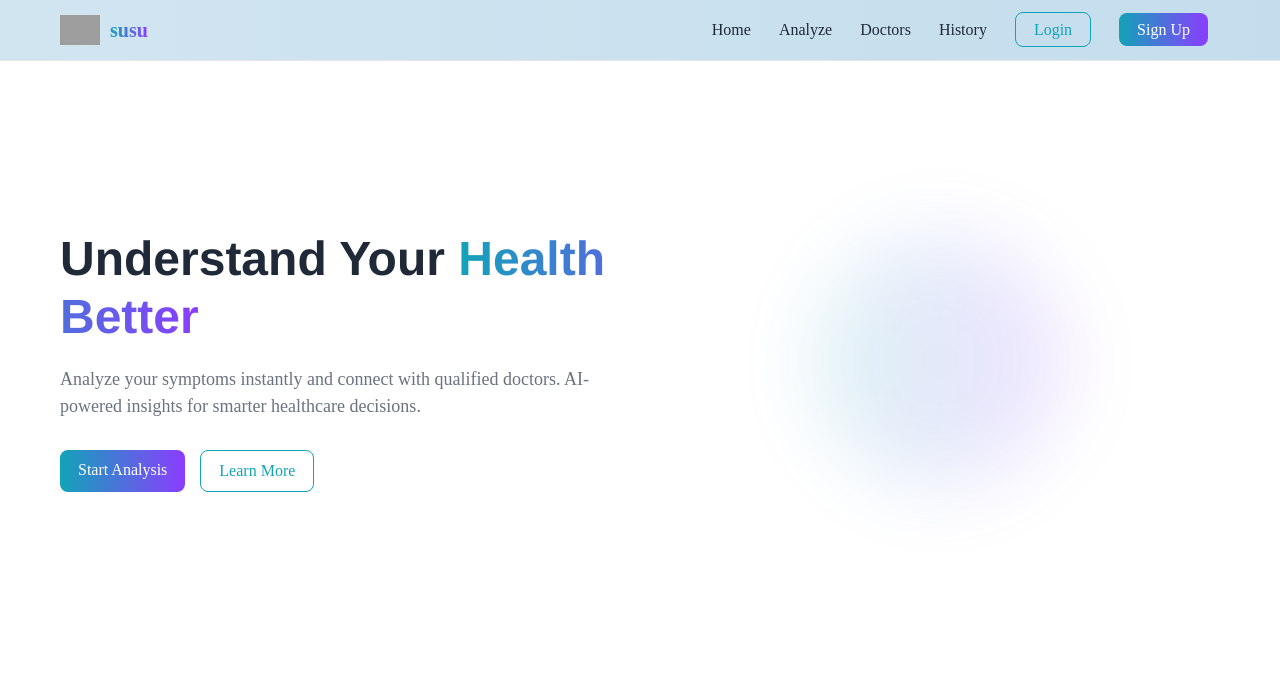
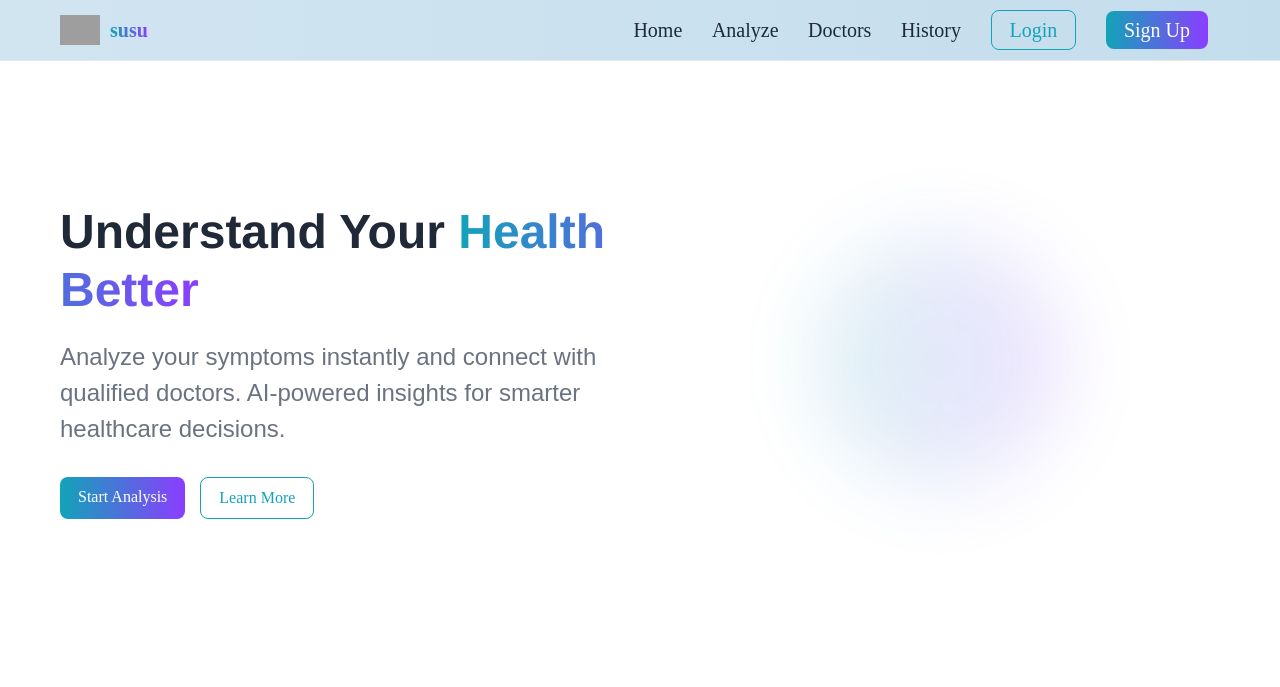
Before and after one commit to utsabduwadi/Doctor-Dai, a Flask app: page / in a window 1280 px wide. Shown: the top 687 px of the page. Run offline with Flask 3, Linux system fonts and the light colour scheme; parts of the project's set-up code (start-up, migrations or seed data) failed here and were passed over; grey boxes are pictures that could not be loaded.

Commit message:
fixing fonts

```diff
--- a/templates/base.html
+++ b/templates/base.html
@@ -16,9 +16,9 @@
       <span>susu</span>
     </div>
 
-    <nav>
+    <nav style="font-size:20px;font-family:Helvetica, sans-serif;">
       <a href="/">Home</a>
-      <a href="/analyze">Analyze</a>
+      <a href="/analyzer">Analyze</a>
       <a href="/doctors">Doctors</a>
       <a href="/history">History</a>
 
--- a/templates/home.html
+++ b/templates/home.html
@@ -8,7 +8,7 @@
       <span class="gradient-text" style="font-family: Helvetica, sans-serif;font-weight:bold;">Health Better</span>
     </h1>
 
-    <p style="">
+    <p style="font-size:24px;font-family:Arial, Helvetica, sans-serif;">
       Analyze your symptoms instantly and connect with qualified doctors.
       AI-powered insights for smarter healthcare decisions.
     </p>
```
